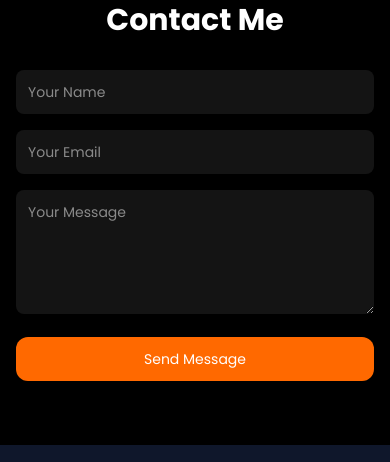
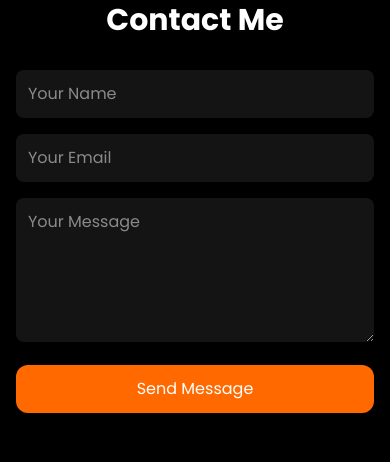
Before and after one commit to surender8752/Portfolio, a React (Vite) app: page / in a window 390 px wide. Shown: the part 3576-4038 px from the top of the page. Built offline with nearby package versions, Linux system fonts and the light colour scheme; no server answers.

Commit message:
new update

```diff
--- a/src/components/Contact.jsx
+++ b/src/components/Contact.jsx
@@ -1,5 +1,7 @@
 import { useState } from "react";
 import Reveal from "./Reveal";
+
+const API_URL = "https://backendportfolio-self.vercel.app/api/contacts";
 
 const Contact = () => {
   const [form, setForm] = useState({
@@ -18,7 +20,7 @@ const Contact = () => {
     setStatus("Sending...");
 
     try {
-      const res = await fetch("http://localhost:5000/api/contacts", {
+      const res = await fetch(API_URL, {
         method: "POST",
         headers: { "Content-Type": "application/json" },
         body: JSON.stringify(form),
@@ -41,38 +43,21 @@ const Contact = () => {
     <Reveal>
       <section
         id="contact"
-        className="bg-black
-                   py-16 sm:py-20 md:py-24"
+        className="bg-black py-16 sm:py-20 md:py-24"
       >
         <div className="max-w-xl mx-auto px-4 sm:px-6">
-
-          {/* Heading */}
-          <h2
-            className="
-              text-3xl sm:text-4xl
-              text-white font-bold
-              text-center mb-8 sm:mb-10
-            "
-          >
+          <h2 className="text-3xl sm:text-4xl text-white font-bold text-center mb-8 sm:mb-10">
             Contact Me
           </h2>
 
-          {/* Form */}
           <form onSubmit={handleSubmit} className="space-y-4 sm:space-y-5">
-
             <input
               name="name"
               value={form.name}
               onChange={handleChange}
               placeholder="Your Name"
               required
-              className="
-                w-full p-3 sm:p-4
-                text-sm sm:text-base
-                rounded-lg
-                bg-[#141414] text-white
-                focus:outline-none focus:ring-2 focus:ring-orange-500
-              "
+              className="w-full p-3 sm:p-4 rounded-lg bg-[#141414] text-white focus:ring-2 focus:ring-orange-500"
             />
 
             <input
@@ -82,13 +67,7 @@ const Contact = () => {
               onChange={handleChange}
               placeholder="Your Email"
               required
-              className="
-                w-full p-3 sm:p-4
-                text-sm sm:text-base
-                rounded-lg
-                bg-[#141414] text-white
-                focus:outline-none focus:ring-2 focus:ring-orange-500
-              "
+              className="w-full p-3 sm:p-4 rounded-lg bg-[#141414] text-white focus:ring-2 focus:ring-orange-500"
             />
 
             <textarea
@@ -98,24 +77,12 @@ const Contact = () => {
               placeholder="Your Message"
               rows="5"
               required
-              className="
-                w-full p-3 sm:p-4
-                text-sm sm:text-base
-                rounded-lg
-                bg-[#141414] text-white
-                focus:outline-none focus:ring-2 focus:ring-orange-500
-              "
+              className="w-full p-3 sm:p-4 rounded-lg bg-[#141414] text-white focus:ring-2 focus:ring-orange-500"
             />
 
             <button
               type="submit"
-              className="
-                w-full bg-orange-500
-                py-3 sm:py-4
-                text-sm sm:text-base
-                rounded-xl text-white
-                hover:scale-105 transition
-              "
+              className="w-full bg-orange-500 py-3 sm:py-4 rounded-xl text-white hover:scale-105 transition"
             >
               Send Message
             </button>
--- a/src/pages/Admin.jsx
+++ b/src/pages/Admin.jsx
@@ -1,4 +1,6 @@
 import { useEffect, useState } from "react";
+
+const API_BASE = "https://backendportfolio-self.vercel.app/api";
 
 const Admin = () => {
   const [title, setTitle] = useState("");
@@ -6,9 +8,9 @@ const Admin = () => {
   const [projects, setProjects] = useState([]);
 
   const fetchProjects = () => {
-    fetch("http://localhost:5000/api/projects")
-      .then(res => res.json())
-      .then(data => setProjects(data));
+    fetch(`${API_BASE}/projects`)
+      .then((res) => res.json())
+      .then((data) => setProjects(data));
   };
 
   useEffect(() => {
@@ -17,31 +19,36 @@ const Admin = () => {
 
   const addProject = async (e) => {
     e.preventDefault();
-    await fetch("http://localhost:5000/api/projects", {
+
+    await fetch(`${API_BASE}/projects`, {
       method: "POST",
       headers: { "Content-Type": "application/json" },
       body: JSON.stringify({ title, tech }),
     });
+
     setTitle("");
     setTech("");
     fetchProjects();
   };
 
   const deleteProject = async (id) => {
-    await fetch(`http://localhost:5000/api/projects/${id}`, {
+    await fetch(`${API_BASE}/projects/${id}`, {
       method: "DELETE",
     });
     fetchProjects();
   };
 
   return (
-    <div className="min-h-screen bg-black text-white p-10">
+    <div className="min-h-screen bg-black text-white px-4 sm:px-6 lg:px-10 py-10">
       <h1 className="text-3xl font-bold mb-6 text-orange-500">
         Admin Dashboard
       </h1>
 
       {/* ADD PROJECT */}
-      <form onSubmit={addProject} className="mb-10 space-y-4 max-w-md">
+      <form
+        onSubmit={addProject}
+        className="mb-10 space-y-4 max-w-md"
+      >
         <input
           className="w-full p-3 rounded bg-[#141414]"
           placeholder="Project Title"
@@ -49,6 +56,7 @@ const Admin = () => {
           onChange={(e) => setTitle(e.target.value)}
           required
         />
+
         <input
           className="w-full p-3 rounded bg-[#141414]"
           placeholder="Tech Stack"
@@ -56,13 +64,17 @@ const Admin = () => {
           onChange={(e) => setTech(e.target.value)}
           required
         />
-        <button className="bg-orange-500 px-6 py-3 rounded">
+
+        <button
+          type="submit"
+          className="bg-orange-500 px-6 py-3 rounded hover:scale-105 transition"
+        >
           Add Project
         </button>
       </form>
 
       {/* PROJECT LIST */}
-      <div className="grid md:grid-cols-3 gap-6">
+      <div className="grid sm:grid-cols-2 md:grid-cols-3 gap-6">
         {projects.map((p) => (
           <div
             key={p._id}
@@ -70,9 +82,10 @@ const Admin = () => {
           >
             <h3 className="font-semibold">{p.title}</h3>
             <p className="text-gray-400 text-sm">{p.tech}</p>
+
             <button
               onClick={() => deleteProject(p._id)}
-              className="mt-4 text-red-500 text-sm"
+              className="mt-4 text-red-500 text-sm hover:underline"
             >
               Delete
             </button>
--- a/src/pages/AdminContacts.jsx
+++ b/src/pages/AdminContacts.jsx
@@ -1,10 +1,12 @@
 import { useEffect, useState } from "react";
+
+const API_BASE = "https://backendportfolio-self.vercel.app/api";
 
 const AdminContacts = () => {
   const [messages, setMessages] = useState([]);
 
   const fetchMessages = () => {
-    fetch("http://localhost:5000/api/contacts")
+    fetch(`${API_BASE}/contacts`)
       .then((res) => res.json())
       .then((data) => setMessages(data));
   };
@@ -19,7 +21,7 @@ const AdminContacts = () => {
     );
     if (!confirmDelete) return;
 
-    await fetch(`http://localhost:5000/api/contacts/${id}`, {
+    await fetch(`${API_BASE}/contacts/${id}`, {
       method: "DELETE",
     });
 
@@ -27,7 +29,7 @@ const AdminContacts = () => {
   };
 
   return (
-    <div className="min-h-screen bg-black text-white p-10">
+    <div className="min-h-screen bg-black text-white px-4 sm:px-6 lg:px-10 py-10">
       <h1 className="text-3xl font-bold text-orange-500 mb-8">
         Contact Messages
       </h1>
@@ -35,7 +37,7 @@ const AdminContacts = () => {
       {messages.length === 0 ? (
         <p className="text-gray-400">No messages yet.</p>
       ) : (
-        <div className="grid md:grid-cols-2 gap-6">
+        <div className="grid sm:grid-cols-1 md:grid-cols-2 gap-6">
           {messages.map((msg) => (
             <div
               key={msg._id}
```
